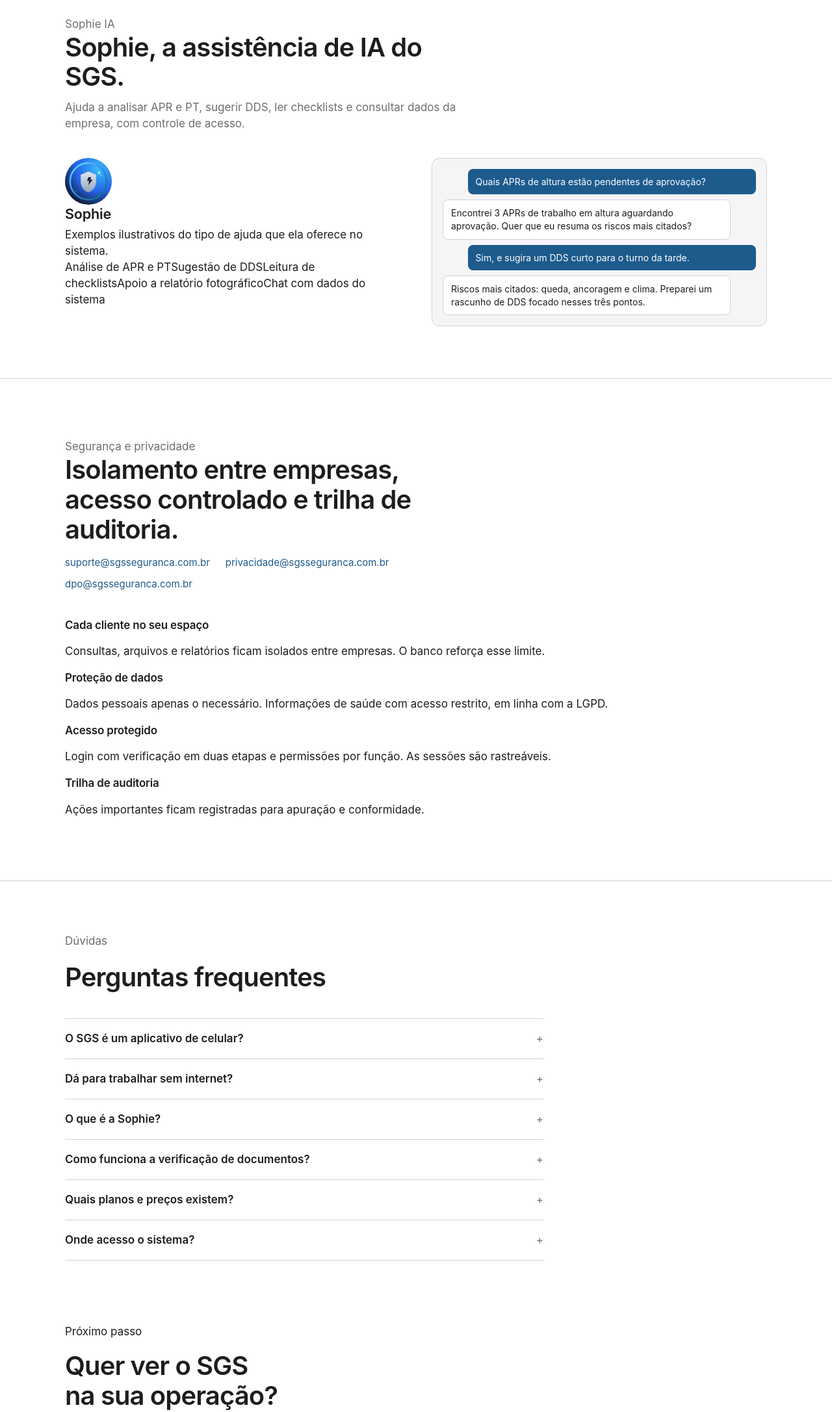
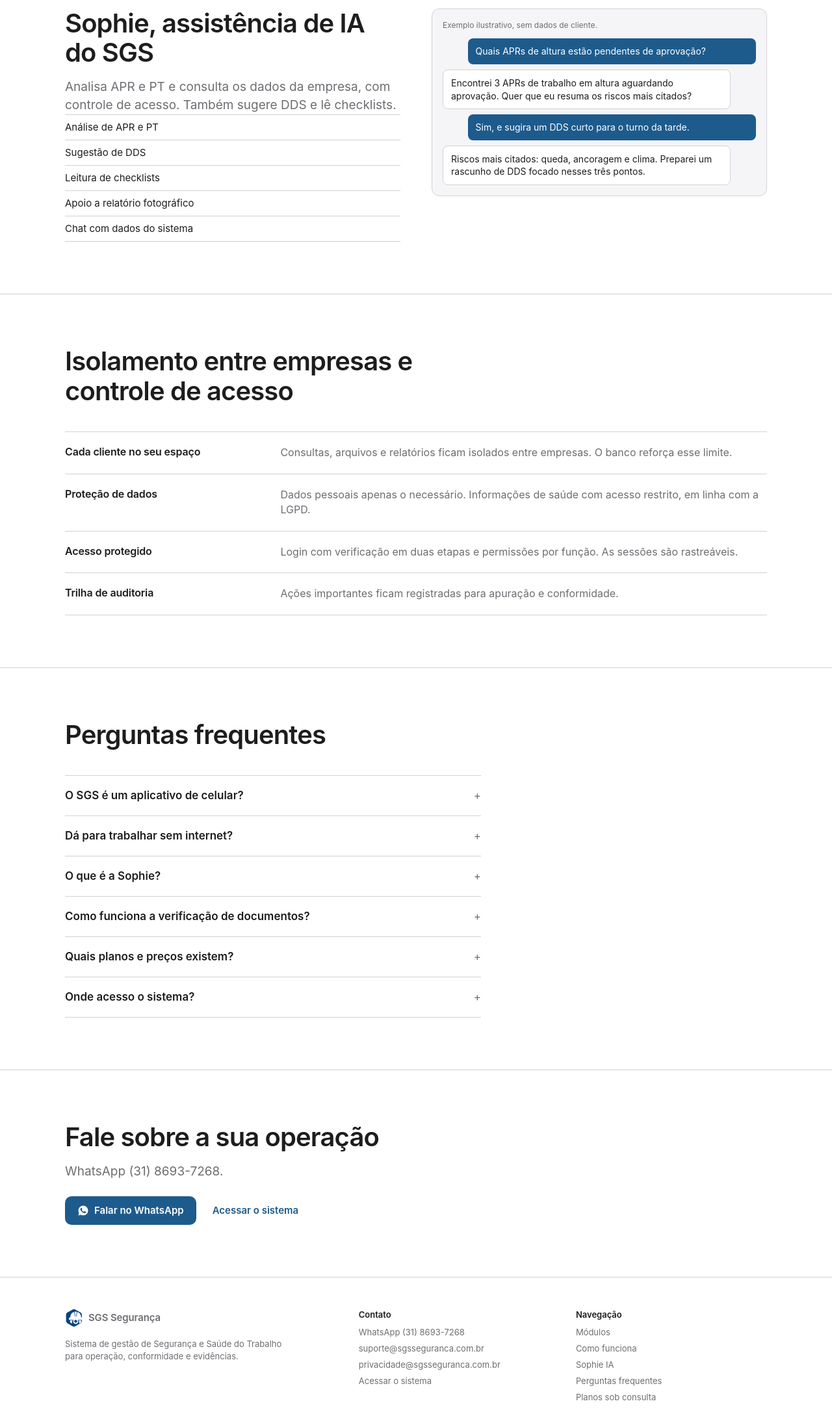
Before and after one commit to wandersongandra/sgs-site, an Astro site: page / in a window 1280 px wide. Shown: the part 2000-4173 px from the top of the page at 65% size. Built offline with nearby package versions, Linux system fonts and the light colour scheme; Astro itself is replaced by a stand-in of ours.

Commit message:
Simplifica Sophie, segurança, FAQ e contato: copy curta e layout tipográfico.

```diff
--- a/src/components/Cta.astro
+++ b/src/components/Cta.astro
@@ -3,23 +3,19 @@ import { site, whatsappUrl } from '../config';
 import WaIcon from './WaIcon.astro';
 ---
 
-<section class="cta-bleed" id="contato" aria-labelledby="cta-title">
-  <div class="cta-bleed-bg" aria-hidden="true"></div>
-  <div class="container cta-bleed-inner">
-    <p class="eyebrow eyebrow-on-dark reveal">Próximo passo</p>
-    <h2 id="cta-title" class="display-cta reveal">
-      Quer ver o SGS<br />na sua operação?
-    </h2>
-    <p class="cta-lede reveal">
-      Fale conosco no WhatsApp {site.whatsappDisplay}. {site.plansLabel}.
+<section class="section contact-block" id="contato" aria-labelledby="cta-title">
+  <div class="container">
+    <h2 id="cta-title" class="reveal">Fale sobre a sua operação</h2>
+    <p class="lede reveal">
+      WhatsApp {site.whatsappDisplay}.
     </p>
-    <div class="hero-actions reveal">
-      <a class="btn btn-light btn-xl" href={whatsappUrl()} target="_blank" rel="noopener noreferrer">
+    <div class="contact-actions reveal">
+      <a class="btn btn-primary" href={whatsappUrl()} target="_blank" rel="noopener noreferrer">
         <WaIcon />
-        Abrir WhatsApp
+        Falar no WhatsApp
       </a>
-      <a class="btn btn-ghost-on-dark" href={site.appLoginUrl} target="_blank" rel="noopener noreferrer">
-        Já sou cliente
+      <a class="btn btn-secondary" href={site.appLoginUrl} target="_blank" rel="noopener noreferrer">
+        Acessar o sistema
       </a>
     </div>
   </div>
--- a/src/components/Faq.astro
+++ b/src/components/Faq.astro
@@ -5,10 +5,9 @@ import { faqs } from '../data/content';
 <section class="section faq" id="faq" aria-labelledby="faq-title">
   <div class="container">
     <div class="section-head reveal">
-      <p class="eyebrow">Dúvidas</p>
       <h2 id="faq-title">Perguntas frequentes</h2>
     </div>
-    <div class="reveal" style="max-width: 46rem;">
+    <div class="reveal" style="max-width: 40rem;">
       {
         faqs.map((f) => (
           <details>
--- a/src/components/Security.astro
+++ b/src/components/Security.astro
@@ -2,33 +2,20 @@
 import { securityPoints } from '../data/content';
 ---
 
-<section class="section security-section" id="seguranca" aria-labelledby="seguranca-title">
+<section class="section" id="seguranca" aria-labelledby="seguranca-title">
   <div class="container">
     <div class="section-head reveal">
-      <p class="eyebrow">Segurança e privacidade</p>
-      <h2 id="seguranca-title">Isolamento entre empresas, acesso controlado e trilha de auditoria.</h2>
-      <ul class="contact-list">
-        <li>
-          <a href="mailto:suporte@sgsseguranca.com.br">suporte@sgsseguranca.com.br</a>
-        </li>
-        <li>
-          <a href="mailto:privacidade@sgsseguranca.com.br">privacidade@sgsseguranca.com.br</a>
-        </li>
-        <li>
-          <a href="mailto:dpo@sgsseguranca.com.br">dpo@sgsseguranca.com.br</a>
-        </li>
-      </ul>
+      <h2 id="seguranca-title">Isolamento entre empresas e controle de acesso</h2>
     </div>
-
-    <div class="security-grid">
+    <ul class="security-list">
       {
         securityPoints.map((s) => (
-          <article class="sec-card reveal">
+          <li class="reveal">
             <h3>{s.title}</h3>
             <p>{s.text}</p>
-          </article>
+          </li>
         ))
       }
-    </div>
+    </ul>
   </div>
 </section>
--- a/src/components/Sophie.astro
+++ b/src/components/Sophie.astro
@@ -2,34 +2,26 @@
 import { sophieTasks, sophieChat } from '../data/content';
 ---
 
-<section class="section section-soft" id="sophie" aria-labelledby="sophie-title">
+<section class="section" id="sophie" aria-labelledby="sophie-title">
   <div class="container">
-    <div class="section-head reveal">
-      <p class="eyebrow">Sophie IA</p>
-      <h2 id="sophie-title">Sophie, a assistência de IA do SGS.</h2>
-      <p>
-        Ajuda a analisar APR e PT, sugerir DDS, ler checklists e consultar dados da empresa, com controle de acesso.
-      </p>
-    </div>
-
     <div class="sophie-grid">
-      <div class="sophie-intro reveal">
-        <img src="/sophie-avatar.svg" alt="" width="72" height="72" />
-        <div>
-          <h3 style="font-size:1.35rem; margin-bottom:0.4rem;">Sophie</h3>
-          <p style="margin:0; color: var(--ink-muted);">
-            Exemplos ilustrativos do tipo de ajuda que ela oferece no sistema.
-          </p>
-          <div class="tag-cloud" aria-label="Capacidades da Sophie">
-            {sophieTasks.map((t) => <span class="pill">{t}</span>)}
-          </div>
+      <div class="reveal">
+        <div class="section-head">
+          <h2 id="sophie-title">Sophie, assistência de IA do SGS</h2>
         </div>
+        <p class="lede">
+          Analisa APR e PT e consulta os dados da empresa, com controle de acesso. Também sugere DDS e lê checklists.
+        </p>
+        <ul class="sophie-tasks" aria-label="O que a Sophie faz">
+          {sophieTasks.map((t) => <li>{t}</li>)}
+        </ul>
       </div>
 
       <div class="chat reveal" aria-label="Demonstração ilustrativa de conversa">
+        <p class="chat-note">Exemplo ilustrativo, sem dados de cliente.</p>
         {
           sophieChat.map((m) => (
-            <div class={`chat-bubble ${m.role} is-in`}>{m.text}</div>
+            <div class={`chat-bubble ${m.role}`}>{m.text}</div>
           ))
         }
       </div>
```
